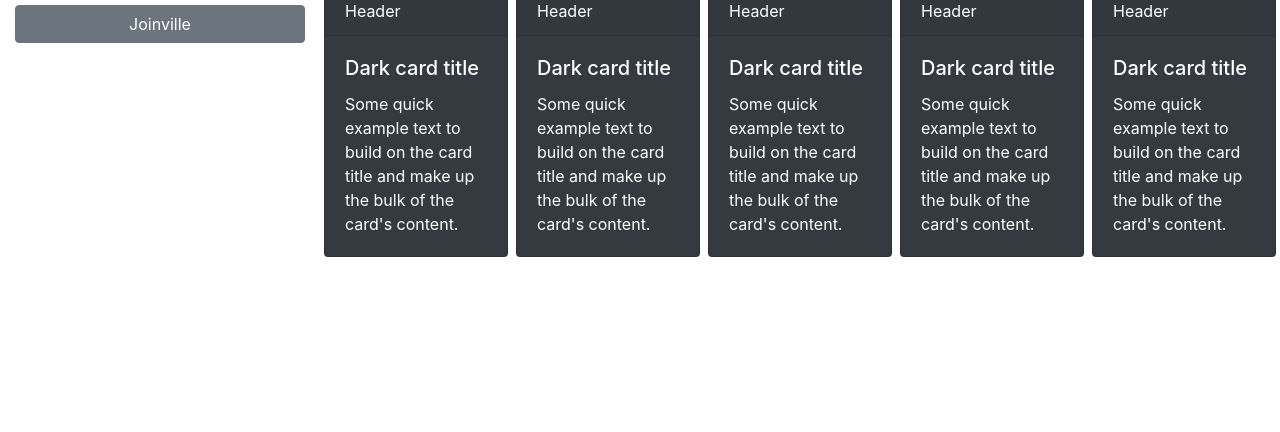
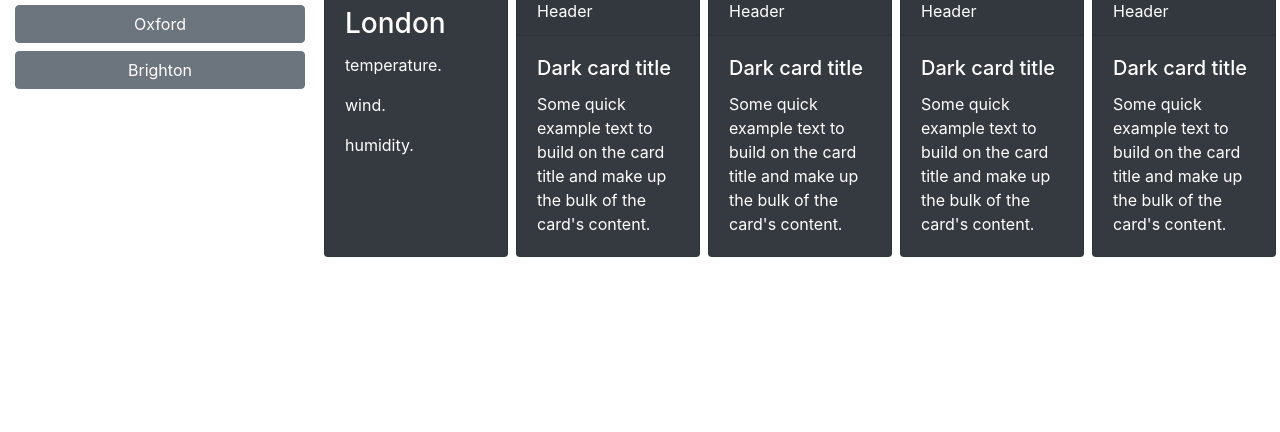
Before and after one commit to GuilhermeDeretti/Weather-Dashboard, a plain HTML site: page index.html in a window 1280 px wide. Shown: the part 368-800 px from the top of the page. Drawn offline with nearby package versions, Linux system fonts and the light colour scheme.

Commit message:
added history buttons

```diff
--- a/assets/js/script.js
+++ b/assets/js/script.js
@@ -14,6 +14,7 @@ function callWeatherAPI(cityName) {
         url: queryURL + city + cityName + units + API_KEY,
         method: "GET"
     }).then(function (response) {
+        catchHistory(cityName);
         response.list.forEach(function (eachThreeHour, index) {
             if (index % 7 === 0) {
 
@@ -43,50 +44,54 @@ function fillDashboard(day, index, cityName) {
         today.append(`
             <div class="card border-dark p-0">
                 <div class="card-body text-dark">
-                    <h5 class="card-title h3">`+cityName+` (`+day.date+`) [weather icon here]</h5>
-                    <p class="card-text">Temperature: `+day.temp+` &#8451;</p>
-                    <p class="card-text">Wind: `+day.wind+` KPH</p>
-                    <p class="card-text">humidity: `+day.humidity+` %</p>
+                    <h5 class="card-title h3">`+ cityName + ` (` + day.date + `) [weather icon here]</h5>
+                    <p class="card-text">Temperature: `+ day.temp + ` &#8451;</p>
+                    <p class="card-text">Wind: `+ day.wind + ` KPH</p>
+                    <p class="card-text">humidity: `+ day.humidity + ` %</p>
                 </div>
             </div>
         `);
-    }else{
+    } else {
         forecast.append(`
             <div class="card text-white bg-dark m-1 p-0 col-sm">
                 <div class="card-body">
-                    <h5 class="card-title h3">`+day.date+`</h5>
-                    <p class="card-text">Temperature: `+day.temp+` &#8451;</p>
-                    <p class="card-text">Wind: `+day.wind+` KPH</p>
-                    <p class="card-text">humidity: `+day.humidity+` %</p>
+                    <h5 class="card-title h3">`+ day.date + `</h5>
+                    <p class="card-text">Temperature: `+ day.temp + ` &#8451;</p>
+                    <p class="card-text">Wind: `+ day.wind + ` KPH</p>
+                    <p class="card-text">humidity: `+ day.humidity + ` %</p>
                 </div>
             </div>
         `)
     }
 }
 
-//document.$(".last-searched-btn").on("click", function() {
+catchHistory();
 
-/*
-function1 to clear screen then create the html and info to the screen
-function2 to store search
-function3 to get stored search
+function catchHistory(city) {
+    var searchHistory = JSON.parse(localStorage.getItem("searchHistory"));
+    if (!searchHistory) {
+        searchHistory = ["London", "Manchester", "Liverpool","Oxford","Brighton"];
+    }
+    if (city) {
+        if(searchHistory.includes(city)){
+            searchHistory.splice(searchHistory.indexOf(city),1);
+        }
+        searchHistory.unshift(city);
+        console.log(searchHistory);
+        if (searchHistory.length > 5) {
+            searchHistory.pop();
+        }
+        localStorage.setItem("searchHistory", JSON.stringify(searchHistory));
+    }
+    var history = $("#history");
+    history.empty();
+    for (var i = 0; i < searchHistory.length; i++) {
+        history.append(`
+            <button type="button" class="btn btn-secondary btn-block" data-city="`+searchHistory[i]+`">`+searchHistory[i]+`</button>
+        `);
+    }
+}
 
-init{
-    function3
-}
-search an wait for response{
-function2
-}
-*/
-
-// * Use localstorage
-// * Create a weather dashboard with form inputs. search-input
-//   * When a user searches for a city that city is added to the search history
-//   * When a user views the current weather conditions for that city they are presented with:
-
-//   * When a user view future weather conditions for that city they are presented with a 5-day forecast that displays:
-//     * The date
-//     * An icon representation of weather conditions
-//     * The temperature
-//     * The humidity
-//   * When a user click on a city in the search history they are again presented with current and future conditions for that city
+$(document).on("click", ".btn-secondary", function() {
+    callWeatherAPI($(this).data("city"));
+});
--- a/index.html
+++ b/index.html
@@ -42,10 +42,10 @@
         <section id="today" class="mt-3" role="region" aria-live="polite">
           <div class="card border-dark p-0">
             <div class="card-body text-dark">
-              <h5 class="card-title h3">London (27/12/2022) [weather icon here]</h5>
-              <p class="card-text">temperature.</p>
-              <p class="card-text">wind.</p>
-              <p class="card-text">humidity.</p>
+              <h5 class="card-title h3" id="city-date-icon">London</h5>
+              <p class="card-text" >temperature.</p>
+              <p class="card-text" >wind.</p>
+              <p class="card-text" >humidity.</p>
             </div>
           </div>
         </section>
@@ -55,11 +55,11 @@
             <h2 class="m-2">5 Days Forecast:</h2>
           </div>
           <div class="card text-white bg-dark m-1 p-0 col-sm">
-            <div class="card-header">Header</div>
             <div class="card-body">
-              <h5 class="card-title">Dark card title</h5>
-              <p class="card-text">Some quick example text to build on the card title and make up the bulk of the card's
-                content.</p>
+              <h5 class="card-title h3">London</h5>
+              <p class="card-text ">temperature.</p>
+              <p class="card-text ">wind.</p>
+              <p class="card-text ">humidity.</p>
             </div>
           </div>
           <div class="card text-white bg-dark m-1 p-0 col-sm">
```
